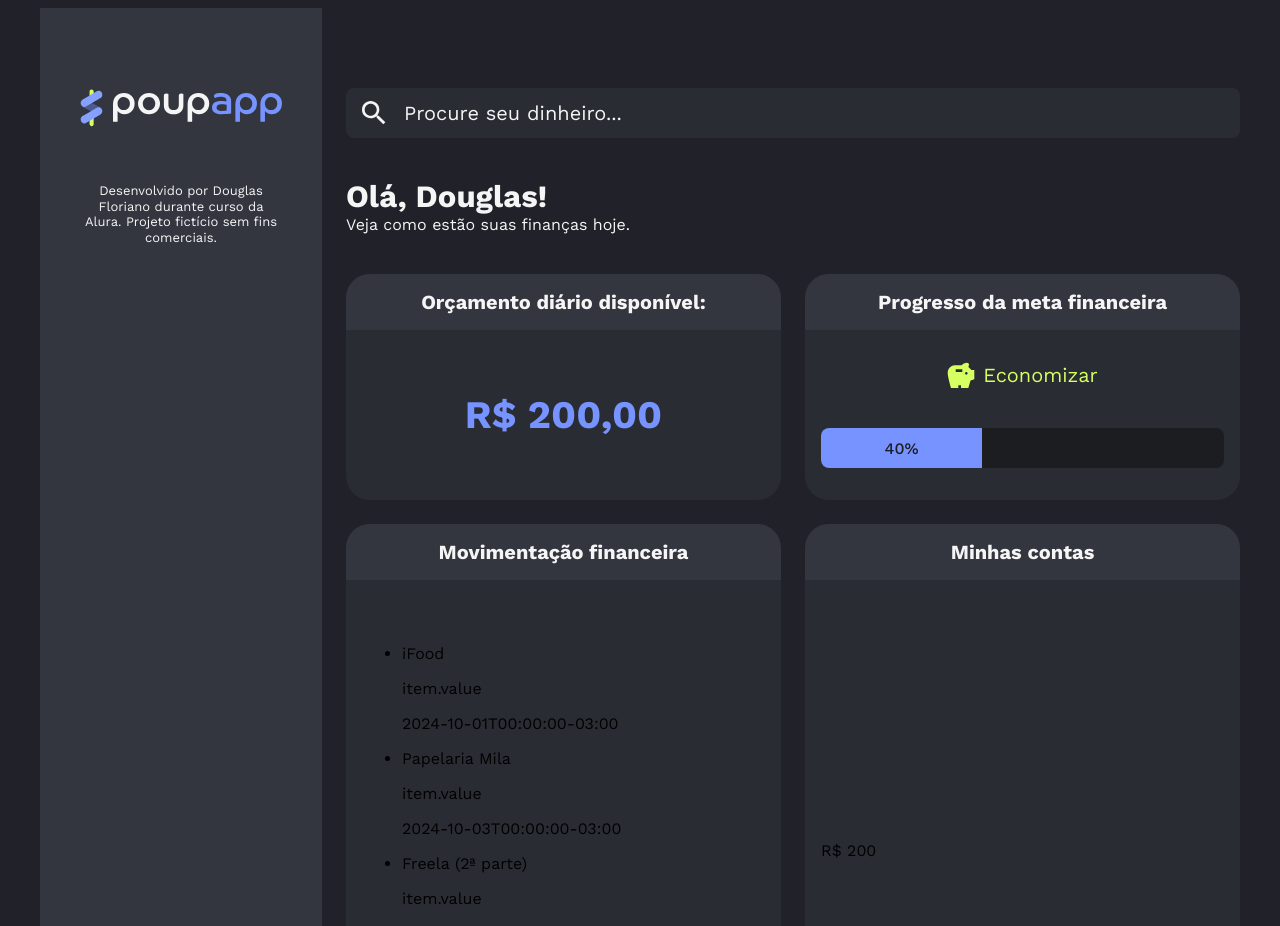
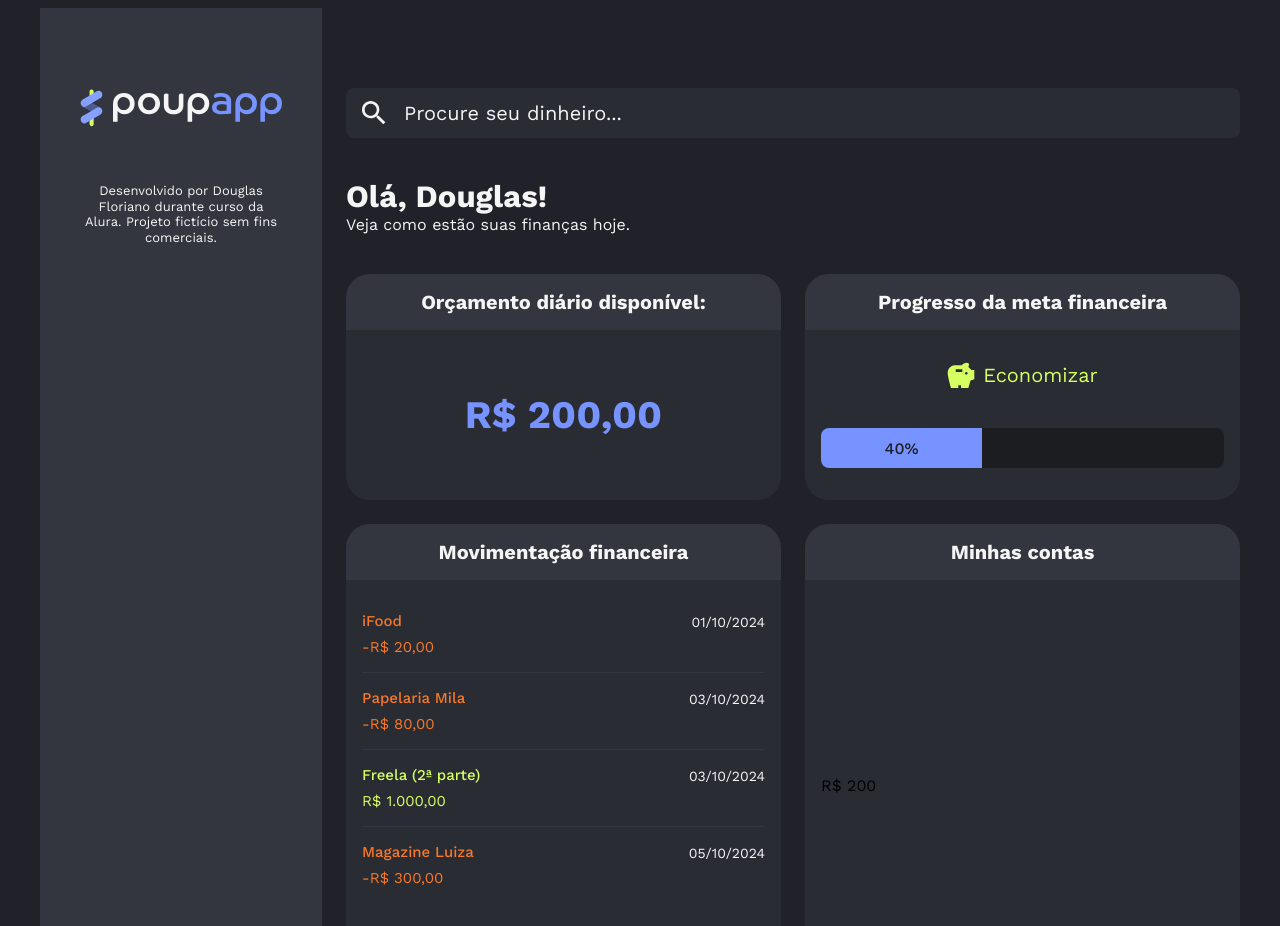
Before and after one commit to dougfani/poupapp, a React (Vite) app: page / in a window 1280 px wide. Shown: the top 926 px of the page. Built offline with nearby package versions, Linux system fonts and the light colour scheme.

Commit message:
remove componente TransactionItem e refatora para novo formato com estilos css

```diff
--- a/src/components/TransactionItem/app.jsx
+++ /dev/null
@@ -1,13 +0,0 @@
-export const TransactionItem = ({ item }) => {
-    return (
-        <div>
-            <div>
-                <p>{item.description}</p>
-                <p>item.value</p>
-            </div>
-            <div>
-                {item.date}
-            </div>
-        </div>
-    )
-}
--- /dev/null
+++ b/src/components/TransactionItem/index.jsx
@@ -0,0 +1,20 @@
+import styles from './transactionitem.module.css'
+
+const formater = new Intl.NumberFormat("pt-BR", { style: "currency", currency: "BRL" })
+
+export const TransactionItem = ({ item }) => {
+
+    const detailAdditionalClassName = item.value >= 0 ? styles.income : styles.expense
+
+    return (
+        <div className={styles.transaction}>
+            <div className={[styles.details, detailAdditionalClassName].join(' ')}>
+                <p className={styles.description}>{item.description}</p>
+                <p className={styles.value}>{formater.format(item.value)}</p>
+            </div>
+            <div className={styles.date}>
+                {new Date(item.date).toLocaleDateString('pt-BR')}
+            </div>
+        </div>
+    )
+}
--- /dev/null
+++ b/src/components/TransactionItem/transactionitem.module.css
@@ -0,0 +1,39 @@
+.transaction {
+    display: flex;
+    justify-content: space-between;
+}
+
+.transaction p {
+    margin: 0;
+}
+
+.date {
+    color: var(--neutral-text);
+    font-size: 14px;
+    line-height: 20px;
+}
+
+.details {
+    display: flex;
+    flex-direction: column;
+    gap: 8px;
+    font-size: 15px;
+}
+
+.description {
+    line-height: 120%;
+    font-weight: 500;
+}
+
+.value {
+    line-height: 120%;
+    font-weight: 400;
+}
+
+.income {
+    color: var(--secondary-income);
+}
+
+.expense {
+    color: var(--secondary-expense);
+}
--- a/src/components/Transactions/index.jsx
+++ b/src/components/Transactions/index.jsx
@@ -1,6 +1,7 @@
 import { Button } from "../Button";
 import { IconCurrency } from "../icons";
-import { TransactionItem } from "../TransactionItem/app";
+import { TransactionItem } from "../TransactionItem";
+import styles from './transactions.module.css'
 
 export const Transactions = () => {
     const items = [
@@ -12,7 +13,7 @@
 
     return (
     <>
-        <ul>
+        <ul className={styles.list}>
             {items.map((transactionItem, index) => {
                 return (
                     <li key={index}>
--- /dev/null
+++ b/src/components/Transactions/transactions.module.css
@@ -0,0 +1,18 @@
+.list {
+    padding: 0;
+    margin: 0;
+    list-style: none;
+    margin-bottom: 48px;
+}
+
+.list li {
+    border-bottom: 1px solid var(--neutral-header);
+    padding-bottom: 16px;
+    margin-bottom: 16px;
+}
+
+.list li:last-child {
+    border: none;
+    padding-bottom: 0;
+    margin-bottom: 0;
+}
```
